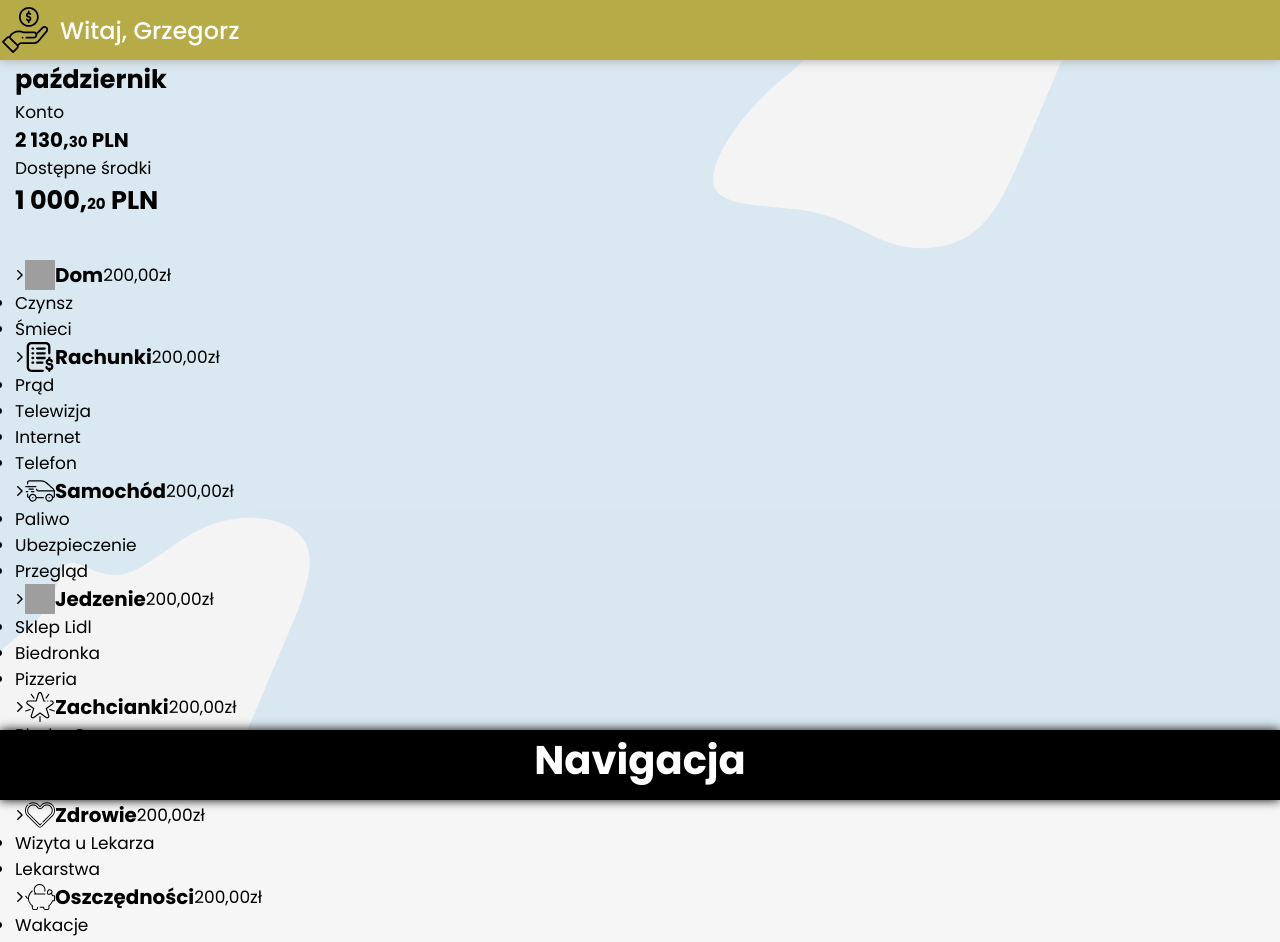
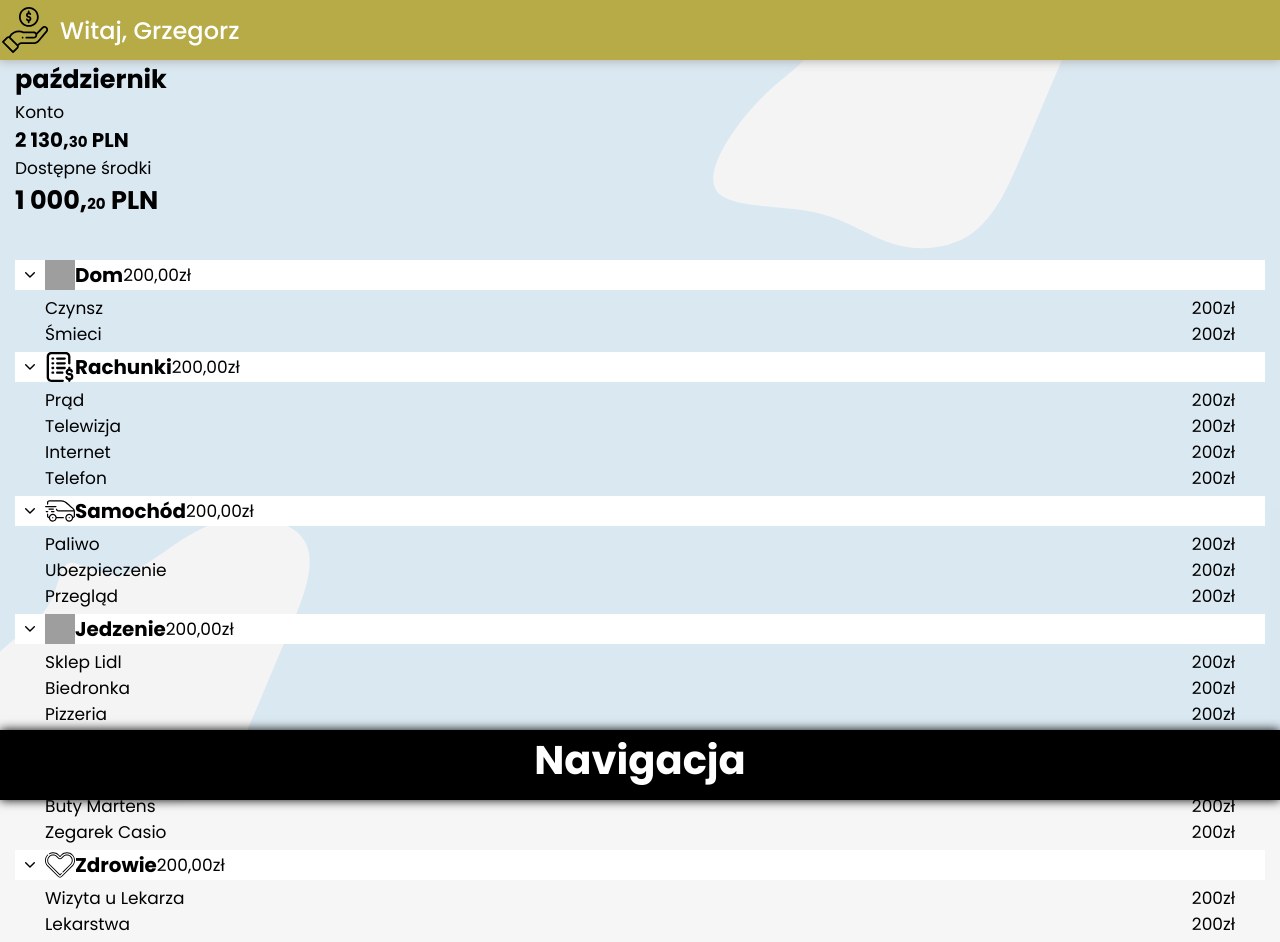
Before and after one commit to ErykFryderyk/finance-manager-app, a Vue app: page / in a window 1280 px wide. Shown: the top 942 px of the page. Built offline with nearby package versions, Linux system fonts and the light colour scheme; grey boxes are pictures that could not be loaded.

Commit message:
add price to items elements

```diff
--- a/src/components/Expenses.vue
+++ b/src/components/Expenses.vue
@@ -14,10 +14,10 @@
       <h3>Dom</h3>
       <span>200,00zł</span>
     </div>
-    <div class="expenses-listexpenses-list">
-      <ul>
-        <li>Czynsz</li>
-        <li>Śmieci</li>
+    <div class="expenses-box">
+      <ul class="expenses-box__list">
+        <li class="expenses-box__item">Czynsz<span class="expenses-box__price">200zł</span></li>
+        <li class="expenses-box__item">Śmieci<span class="expenses-box__price">200zł</span></li>
       </ul>
     </div>
     <div class="box">
@@ -34,12 +34,12 @@
       <h3>Rachunki</h3>
       <span>200,00zł</span>
     </div>
-    <div class="expenses-list">
-      <ul>
-        <li>Prąd</li>
-        <li>Telewizja</li>
-        <li>Internet</li>
-        <li>Telefon</li>
+    <div class="expenses-box">
+      <ul class="expenses-box__list">
+        <li class="expenses-box__item">Prąd<span class="expenses-box__price">200zł</span></li>
+        <li class="expenses-box__item">Telewizja<span class="expenses-box__price">200zł</span></li>
+        <li class="expenses-box__item">Internet<span class="expenses-box__price">200zł</span></li>
+        <li class="expenses-box__item">Telefon<span class="expenses-box__price">200zł</span></li>
       </ul>
     </div>
     <div class="box">
@@ -56,11 +56,12 @@
       <h3>Samochód</h3>
       <span>200,00zł</span>
     </div>
-    <div class="expenses-list">
-      <ul>
-        <li>Paliwo</li>
-        <li>Ubezpieczenie</li>
-        <li>Przegląd</li>
+    <div class="expenses-box">
+      <ul class="expenses-box__list">
+        <li class="expenses-box__item">Paliwo<span class="expenses-box__price">200zł</span></li>
+        <li class="expenses-box__item">Ubezpieczenie
+          <span class="expenses-box__price">200zł</span></li>
+        <li class="expenses-box__item">Przegląd<span class="expenses-box__price">200zł</span></li>
       </ul>
     </div>
     <div class="box">
@@ -77,11 +78,11 @@
       <h3>Jedzenie</h3>
       <span>200,00zł</span>
     </div>
-    <div class="expenses-list">
-      <ul>
-        <li>Sklep Lidl</li>
-        <li>Biedronka</li>
-        <li>Pizzeria</li>
+    <div class="expenses-box">
+      <ul class="expenses-box__list">
+        <li class="expenses-box__item">Sklep Lidl<span class="expenses-box__price">200zł</span></li>
+        <li class="expenses-box__item">Biedronka<span class="expenses-box__price">200zł</span></li>
+        <li class="expenses-box__item">Pizzeria<span class="expenses-box__price">200zł</span></li>
       </ul>
     </div>
     <div class="box">
@@ -98,11 +99,14 @@
       <h3>Zachcianki</h3>
       <span>200,00zł</span>
     </div>
-    <div class="expenses-list">
-      <ul>
-        <li>Bluzka Cropp</li>
-        <li>Buty Martens</li>
-        <li>Zegarek Casio</li>
+    <div class="expenses-box">
+      <ul class="expenses-box__list">
+        <li class="expenses-box__item">Bluzka Cropp
+          <span class="expenses-box__price">200zł</span></li>
+        <li class="expenses-box__item">Buty Martens
+          <span class="expenses-box__price">200zł</span></li>
+        <li class="expenses-box__item">Zegarek Casio
+          <span class="expenses-box__price">200zł</span></li>
       </ul>
     </div>
     <div class="box">
@@ -119,10 +123,14 @@
       <h3>Zdrowie</h3>
       <span>200,00zł</span>
     </div>
-    <div class="expenses-list">
-      <ul>
-        <li>Wizyta u Lekarza</li>
-        <li>Lekarstwa</li>
+    <div class="expenses-box">
+      <ul class="expenses-box__list">
+        <li class="expenses-box__item">
+          Wizyta u Lekarza<span class="expenses-box__price">200zł</span>
+        </li>
+        <li class="expenses-box__item">
+          Lekarstwa<span class="expenses-box__price">200zł</span>
+        </li>
       </ul>
     </div>
     <div class="box">
@@ -139,10 +147,14 @@
       <h3>Oszczędności</h3>
       <span>200,00zł</span>
     </div>
-    <div class="expenses-list">
-      <ul>
-        <li>Wakacje</li>
-        <li>Nowy rower</li>
+    <div class="expenses-box">
+      <ul class="expenses-box__list">
+        <li class="expenses-box__item">
+          Wakacje<span class="expenses-box__price">200zł</span>
+        </li>
+        <li class="expenses-box__item">
+          Nowy rower<span class="expenses-box__price">200zł</span>
+        </li>
       </ul>
     </div>
   </div>
@@ -164,6 +176,7 @@ export default {
 .box{
   display: flex;
   align-items: center;
+  background-color: #fff;
 }
 .box-icon{
   width: 10px;
@@ -171,10 +184,27 @@ export default {
   display:flex;
   justify-content: center;
   align-items: center;
+  margin: 0 10px;
+
+  &--active{
   transform: rotate(-90deg);
+  }
 }
 img{
   width: 30px;
   height: 30px;
 }
+.expenses-box{
+  width: 100%;
+
+  &__list{
+    list-style: none;
+    margin: 5px 30px;
+  }
+
+  &__item{
+    display: flex;
+    justify-content: space-between;
+  }
+}
 </style>
```
